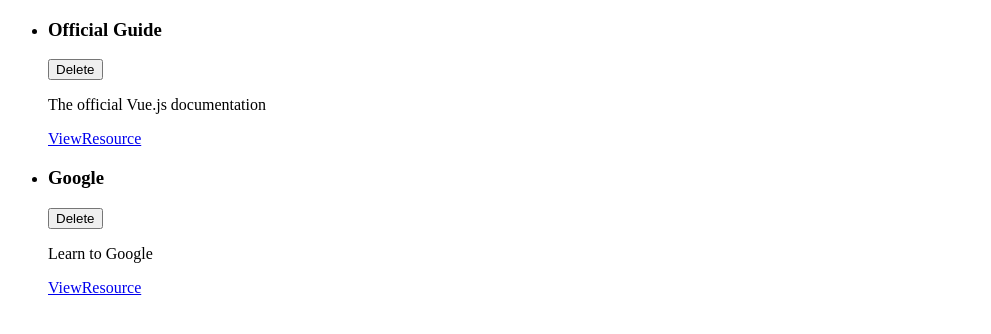
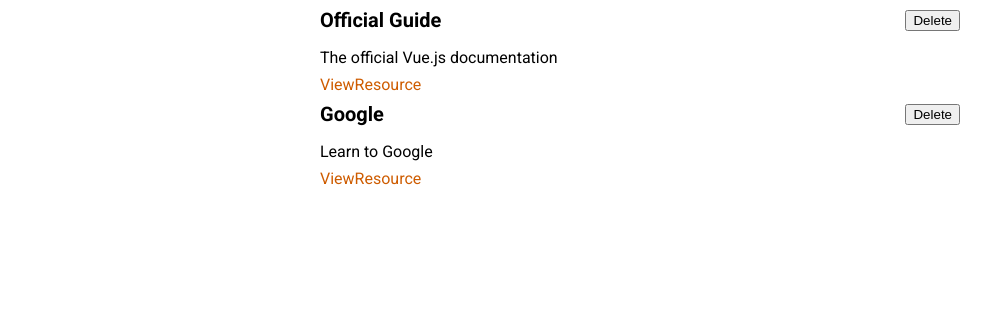
Before and after one commit to felipe-luis/resources-app, a Vue app: page / in a window 1280 px wide. Shown: the top 334 px of the page, without its empty margins (0-991 px from the left). Built offline with nearby package versions, Linux system fonts and the light colour scheme.

Commit message:
Adiciona componente StoredResource e estilização nos componentes

```diff
--- a/src/App.vue
+++ b/src/App.vue
@@ -1,17 +1,12 @@
 <template>
-	<ul>
-		<LearningResource v-for="resource in storedResources" :key="resource"
-							:title="resource.title"
-							:description="resource.description"
-							:link="resource.link"></LearningResource>
-	</ul>
+	<StoredResource :resources="storedResources"></StoredResource>
 </template>
 
 <script>
-import LearningResource from './components/LearningResources/LearningResource.vue';
+import StoredResource from './components/LearningResources/StoredResource.vue';
 export default{
 	components:{
-		LearningResource
+		StoredResource,
 	},
 	data(){
 		return{
@@ -33,3 +28,20 @@
 	}
 }
 </script>
+
+<style>
+@import url('https://fonts.googleapis.com/css2?family=Roboto:wght@400;700&display=swap');
+
+* {
+  box-sizing: border-box;
+}
+
+html {
+  font-family: 'Roboto', sans-serif;
+}
+
+body {
+  margin: 0;
+  padding: 0;
+}
+</style>
--- a/src/components/LearningResources/LearningResource.vue
+++ b/src/components/LearningResources/LearningResource.vue
@@ -18,3 +18,35 @@
     props: ['title', 'description', 'link']
 }
 </script>
+
+<style scoped>
+li {
+  margin: auto;
+  max-width: 40rem;
+}
+
+header {
+  display: flex;
+  justify-content: space-between;
+  align-items: center;
+}
+
+h3 {
+  font-size: 1.25rem;
+  margin: 0.5rem 0;
+}
+
+p {
+  margin: 0.5rem 0;
+}
+
+a {
+  text-decoration: none;
+  color: #ce5c00;
+}
+
+a:hover,
+a:active {
+  color: #c89300;
+}
+</style>
--- /dev/null
+++ b/src/components/LearningResources/StoredResource.vue
@@ -0,0 +1,30 @@
+<template>
+    <ul>
+		<LearningResource v-for="resource in resources"
+			:key="resource"
+			:title="resource.title"
+			:description="resource.description"
+			:link="resource.link"></LearningResource>
+	</ul>
+</template>
+
+<script>
+import LearningResource from './LearningResource.vue';
+
+export default{
+    components:{
+		LearningResource,
+	},
+    props: ['resources']
+}
+</script>
+
+<style scoped>
+ul {
+  list-style: none;
+  margin: 0;
+  padding: 0;
+  margin: auto;
+  max-width: 40rem;
+}
+</style>
```
